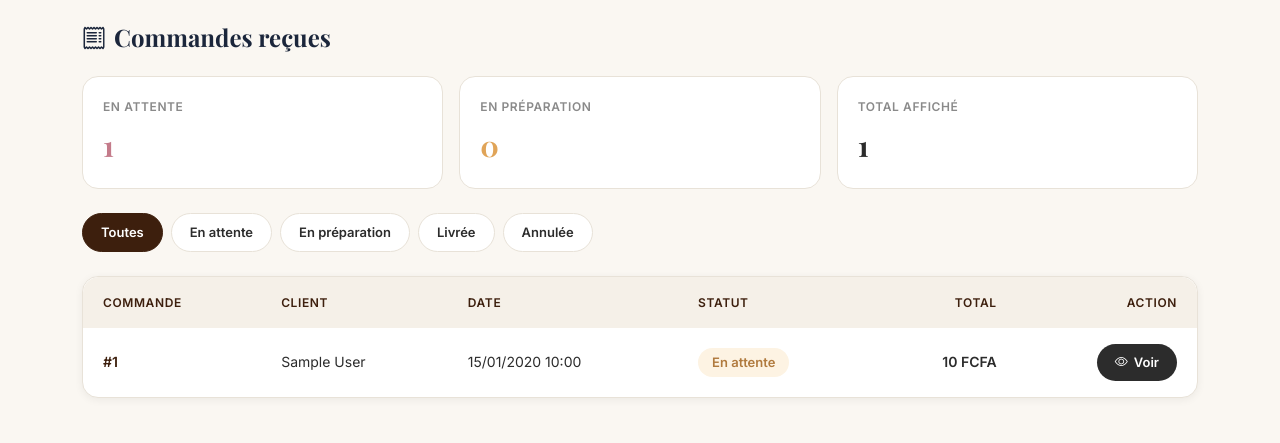
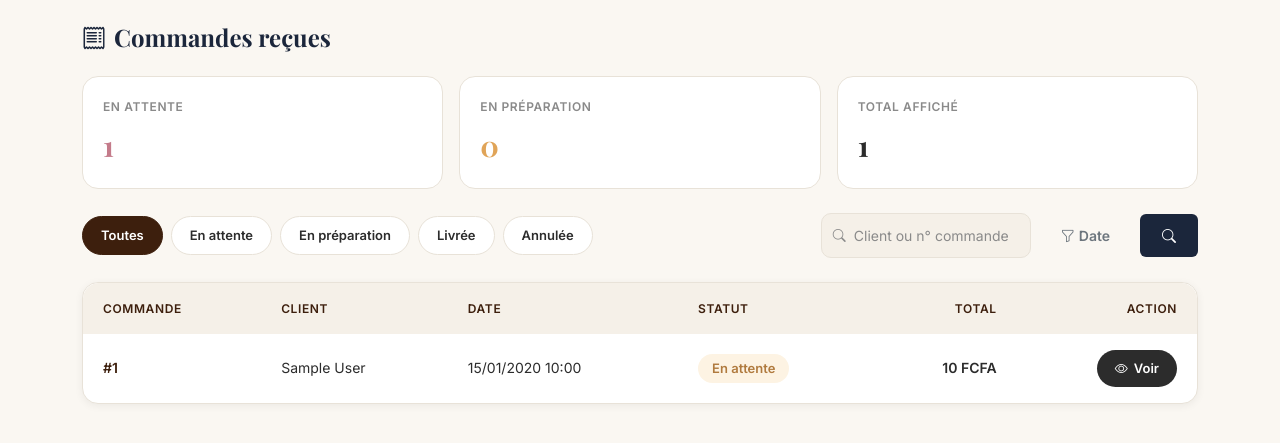
Before and after one commit to Adji1425/Sama-Gerant-Pro, a Django app: page /commandes/dashboard/commandes/ in a window 1280 px wide. Shown: the part 68-511 px from the top of the page. Run offline with Django 5.2, Linux system fonts and the light colour scheme; a user stored in the database is signed in; tables that the repository leaves empty hold one stand-in row (values such as "Sample post"); grey boxes marked "Sample" are stand-in pictures; some web fonts are replaced.

Commit message:
nouveau changement

```diff
--- a/apps/commandes/templates/commandes/commandes_commercant.html
+++ b/apps/commandes/templates/commandes/commandes_commercant.html
@@ -31,18 +31,64 @@
   </div>
 </div>
 
-<!-- Filtres par statut -->
-<div class="d-flex gap-2 mb-4 flex-wrap">
-  <a href="{% url 'commandes:commandes_commercant' %}"
+<div class="d-flex justify-content-between align-items-center flex-wrap gap-3 mb-4">
+
+  <!-- Filtres par statut (à gauche) -->
+  <div class="d-flex gap-2 flex-wrap">
+    <a href="{% url 'commandes:commandes_commercant' %}{% if extra_qs %}?{{ extra_qs }}{% endif %}"
        class="filter-pill {% if not statut_filtre %}active{% endif %}">
       Toutes
     </a>
     {% for code, label in commandes.model.STATUT_CHOICES %}
-    <a href="?statut={{ code }}"
+      <a href="?statut={{ code }}{% if extra_qs %}&{{ extra_qs }}{% endif %}"
          class="filter-pill {% if statut_filtre == code %}active{% endif %}">
         {{ label }}
       </a>
     {% endfor %}
+  </div>
+
+  <!-- Recherche + filtre par date (à droite) -->
+  <form method="GET" class="d-flex flex-wrap gap-2 align-items-center justify-content-end"
+        style="flex:1 1 auto;max-width:520px;">
+    <input type="hidden" name="statut" value="{{ statut_filtre }}">
+
+    <div class="position-relative" style="width:210px;">
+      <i class="bi bi-search"
+         style="position:absolute;left:12px;top:50%;transform:translateY(-50%);color:#8A8A8A;font-size:13px;"></i>
+      <input type="text" name="q" value="{{ recherche }}"
+             placeholder="Client ou n° commande"
+             class="form-control form-control-sm" style="border-radius:50px;padding-left:32px;">
+    </div>
+
+    <button type="button" class="btn btn-outline-secondary btn-sm"
+            onclick="document.getElementById('bloc-filtre-date').classList.toggle('d-none');">
+      <i class="bi bi-funnel me-1"></i>Date
+    </button>
+
+    <button type="submit" class="btn btn-sm fw-semibold"
+            style="background-color:#1B263B;color:white;">
+      <i class="bi bi-search"></i>
+    </button>
+
+    {% if recherche or date_debut or date_fin %}
+      <a href="?statut={{ statut_filtre }}" class="btn btn-outline-secondary btn-sm" title="Réinitialiser">
+        <i class="bi bi-x-lg"></i>
+      </a>
+    {% endif %}
+
+    <div id="bloc-filtre-date"
+         class="d-flex flex-wrap gap-2 align-items-center justify-content-end
+                {% if not date_debut and not date_fin %}d-none{% endif %}"
+         style="flex-basis:100%;">
+      <label class="small text-muted mb-0">Du</label>
+      <input type="date" name="date_debut" value="{{ date_debut }}"
+             class="form-control form-control-sm" style="max-width:150px;">
+      <label class="small text-muted mb-0">au</label>
+      <input type="date" name="date_fin" value="{{ date_fin }}"
+             class="form-control form-control-sm" style="max-width:150px;">
+    </div>
+  </form>
+
 </div>
 
 {% if commandes %}
@@ -87,11 +133,19 @@
       </tbody>
     </table>
   </div>
+
 {% else %}
   <div class="text-center py-5 text-muted">
     <i class="bi bi-receipt fs-1 d-block mb-3"></i>
-    <h5>Aucune commande {% if statut_filtre %}avec ce statut{% else %}pour l'instant{% endif %}</h5>
+    <h5>
+      {% if recherche or date_debut or date_fin %}
+        Aucune commande ne correspond à votre recherche
+      {% elif statut_filtre %}
+        Aucune commande avec ce statut
+      {% else %}
+        Aucune commande pour l'instant
+      {% endif %}
+    </h5>
   </div>
 {% endif %}
-
 {% endblock %}
--- a/apps/commandes/views.py
+++ b/apps/commandes/views.py
@@ -6,7 +6,8 @@ from .models import Panier, LignePanier, Commande, Region
 from apps.produits.models import Produit, Categorie
 from django.http import JsonResponse
 from apps.facturation.models import Facture
-
+from django.db.models import Q
+from urllib.parse import urlencode
 
 # ── HELPERS ───────────────────────────────────────────────────────────────────
 def get_or_create_panier(client):
@@ -361,7 +362,6 @@ def commercant_required(view_func):
     wrapper.__name__ = view_func.__name__
     return wrapper
 
-
 @login_required
 def commandes_commercant(request):
     """Liste des commandes reçues par le commerçant"""
@@ -381,9 +381,44 @@ def commandes_commercant(request):
     if statut_filtre:
         commandes = commandes.filter(statut=statut_filtre)
 
+    # Recherche par client ou n° de commande, pour retrouver vite une
+    # commande précise quand il y en a beaucoup.
+    recherche = request.GET.get('q', '').strip()
+    if recherche:
+        filtre_recherche = (
+            Q(client__utilisateur__first_name__icontains=recherche) |
+            Q(client__utilisateur__last_name__icontains=recherche)
+        )
+        if recherche.lstrip('#').isdigit():
+            filtre_recherche |= Q(id=int(recherche.lstrip('#')))
+        commandes = commandes.filter(filtre_recherche)
+
+    # Filtre par plage de dates
+    date_debut = request.GET.get('date_debut', '').strip()
+    date_fin = request.GET.get('date_fin', '').strip()
+    if date_debut:
+        commandes = commandes.filter(date_commande__date__gte=date_debut)
+    if date_fin:
+        commandes = commandes.filter(date_commande__date__lte=date_fin)
+
+    # Query string des filtres actifs (hors statut), pour les préserver
+    # en changeant d'onglet de statut.
+    extra_params = {}
+    if recherche:
+        extra_params['q'] = recherche
+    if date_debut:
+        extra_params['date_debut'] = date_debut
+    if date_fin:
+        extra_params['date_fin'] = date_fin
+    extra_qs = urlencode(extra_params)
+
     context = {
         'commandes': commandes,
         'statut_filtre': statut_filtre,
+        'recherche': recherche,
+        'date_debut': date_debut,
+        'date_fin': date_fin,
+        'extra_qs': extra_qs,
         'total_en_attente': Commande.objects.filter(
             lignes__produit__commercant=commercant,
             statut='en_attente'
@@ -394,7 +429,6 @@ def commandes_commercant(request):
         ).distinct().count(),
     }
     return render(request, 'commandes/commandes_commercant.html', context)
-
 
 @login_required
 def detail_commande_commercant(request, commande_id):
```
Also changed, not shown: apps/produits/templates/produits/gestion_produits.html (+61 -2 lines), apps/produits/views.py (+38 -4 lines). Lines whose indentation alone changed are shown as unchanged.
